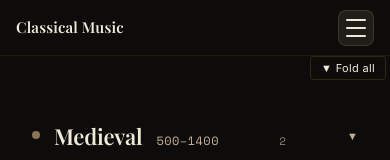
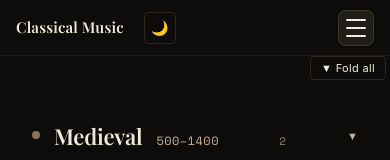
Before and after one commit to anovabr/music_routes, a React (Vite) app: page / in a window 390 px wide. Shown: the top 160 px of the page. Built offline with nearby package versions, Linux system fonts and the light colour scheme; a web font is replaced by a local one.

Commit message:
fix: show theme toggle on mobile header (before hamburger)

```diff
--- a/src/App.jsx
+++ b/src/App.jsx
@@ -208,6 +208,13 @@ export default function App() {
 
         {/* Hamburger button — mobile only */}
         <button
+          className="theme-toggle theme-toggle--mobile"
+          onClick={() => setTheme(t => THEMES[(THEMES.indexOf(t) + 1) % THEMES.length])}
+          title={`Theme: ${THEME_TITLES[theme]} — tap to switch`}
+        >
+          {THEME_LABELS[theme]}
+        </button>
+        <button
           className="hamburger-btn"
           onClick={(e) => { e.stopPropagation(); setMenuOpen(m => !m); }}
           aria-label={menuOpen ? 'Close menu' : 'Open menu'}
--- a/src/index.css
+++ b/src/index.css
@@ -215,6 +215,7 @@ a:focus:not(:focus-visible) {
   white-space: nowrap;
 }
 .theme-toggle:hover { border-color: var(--accent); color: var(--accent); }
+.theme-toggle--mobile { display: none; }
 
 /* ── Header Period Filters ───────────────────────────────────────────────────── */
 .header-periods {
@@ -2152,6 +2153,8 @@ a:focus:not(:focus-visible) {
 }
 
 @media (max-width: 768px) {
+  .theme-toggle--mobile { display: flex; }
+
   /* ── Compact header: only logo + hamburger visible ── */
   .app-header {
     flex-wrap: nowrap;
```
